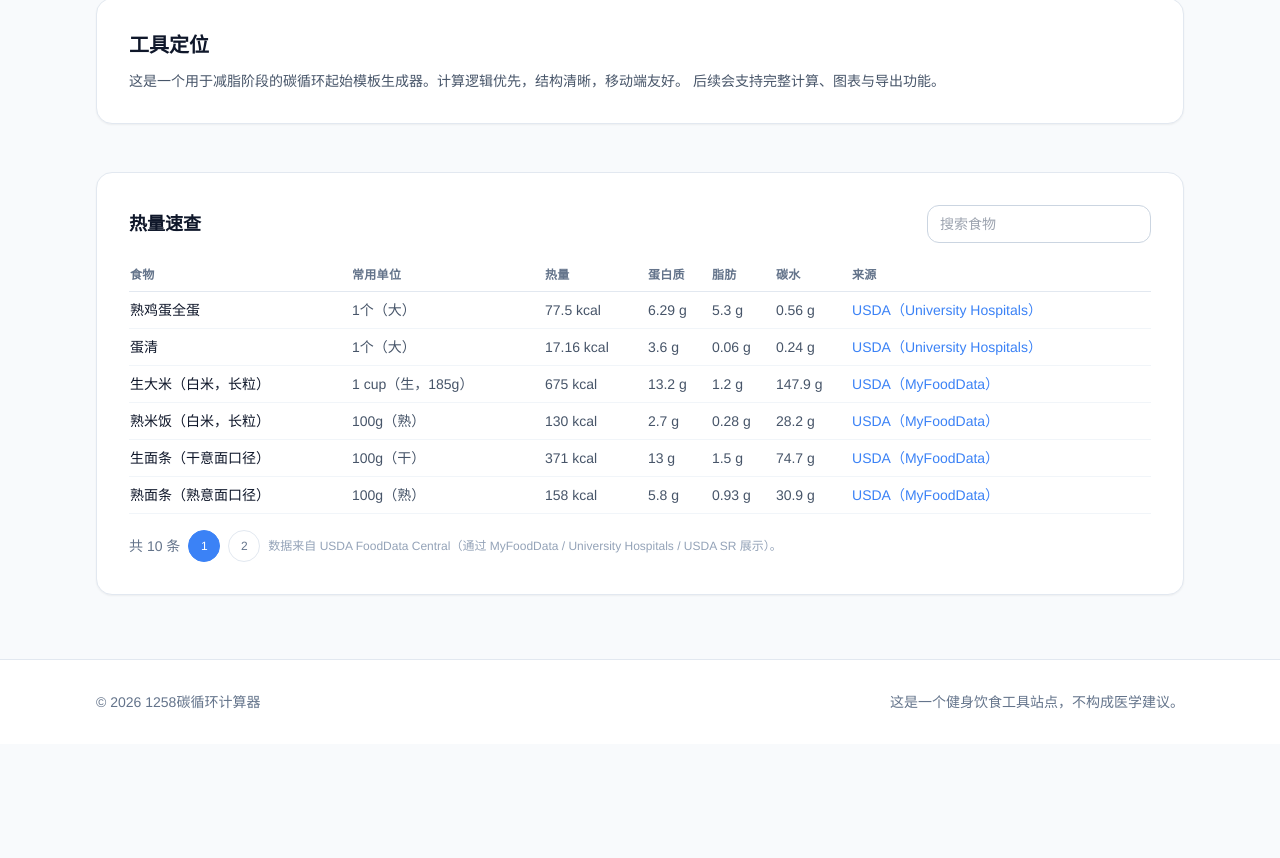
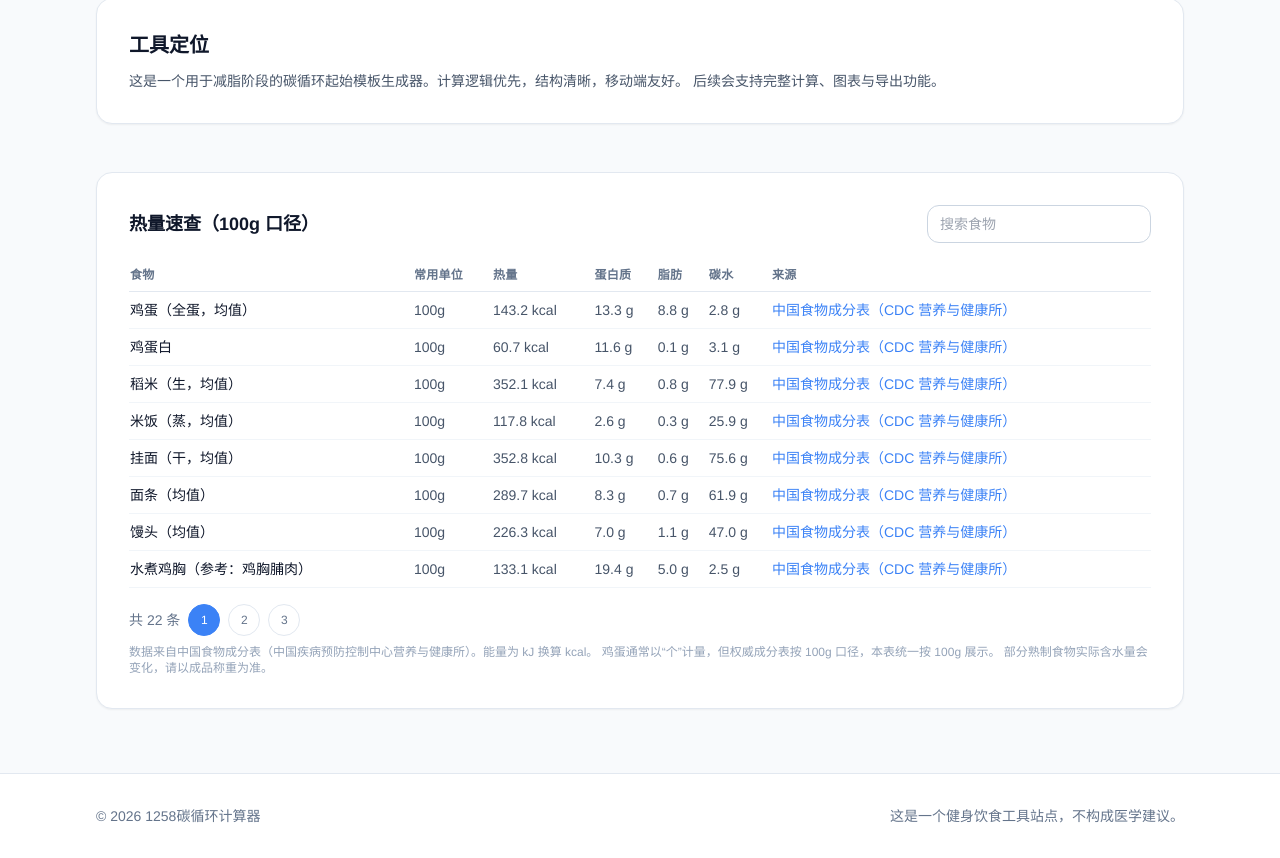
Before and after one commit to 18haventgirl/1258Cloop, a React (Vite) app: page / in a window 1280 px wide. Shown: the part 555-1413 px from the top of the page. Before the commit the page ends 1299 px from the top, so only its background shows below. Built offline with nearby package versions, Linux system fonts and the light colour scheme.

Commit message:
update food reference table to china food composition

```diff
--- a/src/pages/HomePage.tsx
+++ b/src/pages/HomePage.tsx
@@ -6,106 +6,228 @@ import { siteConfig } from '../config/site';
 import Card from '../components/ui/Card';
 import Input from '../components/ui/Input';
 
+const toKcal = (kj: number) => Math.round((kj / 4.184) * 10) / 10;
+
 const foodData = [
   {
-    name: '熟鸡蛋全蛋',
-    unit: '1个（大）',
-    calories: 77.5,
-    protein: 6.29,
-    fat: 5.3,
-    carbs: 0.56,
-    source: 'USDA（University Hospitals）',
-    sourceUrl: 'https://www.uhhospitals.org/health-information/health-and-wellness-library/article/nutritionfacts-v1/egg-whole-cooked-hard-boiled-1-large'
+    name: '鸡蛋（全蛋，均值）',
+    unit: '100g',
+    energyKj: 599,
+    protein: 13.3,
+    fat: 8.8,
+    carbs: 2.8,
+    source: '中国食物成分表（CDC 营养与健康所）',
+    sourceUrl: 'https://nlc.chinanutri.cn/fq/foodinfo/978.html'
   },
   {
-    name: '蛋清',
-    unit: '1个（大）',
-    calories: 17.16,
-    protein: 3.6,
-    fat: 0.06,
-    carbs: 0.24,
-    source: 'USDA（University Hospitals）',
-    sourceUrl: 'https://www.uhhospitals.org/health-information/health-and-wellness-library/article/nutritionfacts-v1/egg-white-raw-fresh-1-large'
+    name: '鸡蛋白',
+    unit: '100g',
+    energyKj: 254,
+    protein: 11.6,
+    fat: 0.1,
+    carbs: 3.1,
+    source: '中国食物成分表（CDC 营养与健康所）',
+    sourceUrl: 'https://nlc.chinanutri.cn/fq/foodinfo/982.html'
   },
   {
-    name: '生大米（白米，长粒）',
-    unit: '1 cup（生，185g）',
-    calories: 675,
-    protein: 13.2,
-    fat: 1.2,
-    carbs: 147.9,
-    source: 'USDA（MyFoodData）',
-    sourceUrl: 'https://tools.myfooddata.com/nutrition-facts/169756/wt1'
+    name: '稻米（生，均值）',
+    unit: '100g',
+    energyKj: 1473,
+    protein: 7.4,
+    fat: 0.8,
+    carbs: 77.9,
+    source: '中国食物成分表（CDC 营养与健康所）',
+    sourceUrl: 'https://nlc.chinanutri.cn/fq/foodinfo/280.html'
   },
   {
-    name: '熟米饭（白米，长粒）',
-    unit: '100g（熟）',
-    calories: 130,
-    protein: 2.7,
-    fat: 0.28,
-    carbs: 28.2,
-    source: 'USDA（MyFoodData）',
-    sourceUrl: 'https://tools.myfooddata.com/nutrition-facts/20445'
+    name: '米饭（蒸，均值）',
+    unit: '100g',
+    energyKj: 493,
+    protein: 2.6,
+    fat: 0.3,
+    carbs: 25.9,
+    source: '中国食物成分表（CDC 营养与健康所）',
+    sourceUrl: 'https://nlc.chinanutri.cn/fq/foodinfo/287.html'
   },
   {
-    name: '生面条（干意面口径）',
-    unit: '100g（干）',
-    calories: 371,
-    protein: 13,
-    fat: 1.5,
-    carbs: 74.7,
-    source: 'USDA（MyFoodData）',
-    sourceUrl: 'https://tools.myfooddata.com/nutrition-comparison/169736/100g'
+    name: '挂面（干，均值）',
+    unit: '100g',
+    energyKj: 1476,
+    protein: 10.3,
+    fat: 0.6,
+    carbs: 75.6,
+    source: '中国食物成分表（CDC 营养与健康所）',
+    sourceUrl: 'https://nlc.chinanutri.cn/fq/foodinfo/261.html'
   },
   {
-    name: '熟面条（熟意面口径）',
-    unit: '100g（熟）',
-    calories: 158,
-    protein: 5.8,
-    fat: 0.93,
-    carbs: 30.9,
-    source: 'USDA（MyFoodData）',
-    sourceUrl: 'https://tools.myfooddata.com/nutrition-facts/20121/100g/1'
+    name: '面条（均值）',
+    unit: '100g',
+    energyKj: 1212,
+    protein: 8.3,
+    fat: 0.7,
+    carbs: 61.9,
+    source: '中国食物成分表（CDC 营养与健康所）',
+    sourceUrl: 'https://nlc.chinanutri.cn/fq/foodinfo/264.html'
   },
   {
-    name: '馒头（蒸馒头）',
+    name: '馒头（均值）',
     unit: '100g',
-    calories: 268,
-    protein: 6.7,
-    fat: 2.9,
-    carbs: 54.3,
-    source: 'USDA（FoodData Central，SnapCalorie 展示）',
-    sourceUrl: 'https://www.snapcalorie.com/nutrition/steamed_bun_nutrition.html'
+    energyKj: 947,
+    protein: 7.0,
+    fat: 1.1,
+    carbs: 47.0,
+    source: '中国食物成分表（CDC 营养与健康所）',
+    sourceUrl: 'https://nlc.chinanutri.cn/fq/foodinfo/272.html'
   },
   {
-    name: '生鸡胸肉（去皮去骨）',
+    name: '水煮鸡胸（参考：鸡胸脯肉）',
     unit: '100g',
-    calories: 110,
-    protein: 23.09,
-    fat: 1.24,
-    carbs: 0,
-    source: 'USDA（SR 数据展示）',
-    sourceUrl: 'https://www.cooks.com/rec/nutrition?nwal=05062'
+    energyKj: 557,
+    protein: 19.4,
+    fat: 5.0,
+    carbs: 2.5,
+    source: '中国食物成分表（CDC 营养与健康所）',
+    sourceUrl: 'https://nlc.chinanutri.cn/fq/foodinfo/880.html'
   },
   {
-    name: '熟鸡胸肉（烤，去皮）',
+    name: '卤鸡腿（参考：鸡腿）',
     unit: '100g',
-    calories: 165,
-    protein: 31.02,
-    fat: 3.57,
+    energyKj: 753,
+    protein: 16.0,
+    fat: 13.0,
     carbs: 0,
-    source: 'USDA（SR 数据展示）',
-    sourceUrl: 'https://www.cooks.com/rec/nutrition?nwal=05064'
+    source: '中国食物成分表（CDC 营养与健康所）',
+    sourceUrl: 'https://nlc.chinanutri.cn/fq/foodinfo/882.html'
   },
   {
-    name: '熟鸡腿肉（去皮）',
+    name: '方便面饼（干）',
     unit: '100g',
-    calories: 209,
-    protein: 25.94,
-    fat: 10.88,
-    carbs: 0,
-    source: 'USDA（SR 数据展示）',
-    sourceUrl: 'https://www.cooks.com/rec/nutrition?nwal=05098'
+    energyKj: 1983,
+    protein: 9.5,
+    fat: 21.1,
+    carbs: 61.6,
+    source: '中国食物成分表（CDC 营养与健康所）',
+    sourceUrl: 'https://nlc.chinanutri.cn/fq/foodinfo/1291.html'
+  },
+  {
+    name: '苹果（均值）',
+    unit: '100g',
+    energyKj: 229,
+    protein: 0.2,
+    fat: 0.2,
+    carbs: 13.5,
+    source: '中国食物成分表（CDC 营养与健康所）',
+    sourceUrl: 'https://nlc.chinanutri.cn/fq/foodinfo/613.html'
+  },
+  {
+    name: '香蕉',
+    unit: '100g',
+    energyKj: 394,
+    protein: 1.4,
+    fat: 0.2,
+    carbs: 22.0,
+    source: '中国食物成分表（CDC 营养与健康所）',
+    sourceUrl: 'https://nlc.chinanutri.cn/fq/foodinfo/726.html'
+  },
+  {
+    name: '橙',
+    unit: '100g',
+    energyKj: 204,
+    protein: 0.8,
+    fat: 0.2,
+    carbs: 11.1,
+    source: '中国食物成分表（CDC 营养与健康所）',
+    sourceUrl: 'https://nlc.chinanutri.cn/fq/foodinfo/704.html'
+  },
+  {
+    name: '番茄',
+    unit: '100g',
+    energyKj: 86,
+    protein: 0.9,
+    fat: 0.2,
+    carbs: 4.0,
+    source: '中国食物成分表（CDC 营养与健康所）',
+    sourceUrl: 'https://nlc.chinanutri.cn/fq/foodinfo/405.html'
+  },
+  {
+    name: '黄瓜（鲜）',
+    unit: '100g',
+    energyKj: 66,
+    protein: 0.8,
+    fat: 0.2,
+    carbs: 2.9,
+    source: '中国食物成分表（CDC 营养与健康所）',
+    sourceUrl: 'https://nlc.chinanutri.cn/fq/foodinfo/422.html'
+  },
+  {
+    name: '西兰花',
+    unit: '100g',
+    energyKj: 151,
+    protein: 4.1,
+    fat: 0.6,
+    carbs: 4.3,
+    source: '中国食物成分表（CDC 营养与健康所）',
+    sourceUrl: 'https://nlc.chinanutri.cn/fq/foodinfo/465.html'
+  },
+  {
+    name: '菠菜（鲜）',
+    unit: '100g',
+    energyKj: 116,
+    protein: 2.6,
+    fat: 0.3,
+    carbs: 4.5,
+    source: '中国食物成分表（CDC 营养与健康所）',
+    sourceUrl: 'https://nlc.chinanutri.cn/fq/foodinfo/473.html'
+  },
+  {
+    name: '胡萝卜（黄）',
+    unit: '100g',
+    energyKj: 193,
+    protein: 1.4,
+    fat: 0.2,
+    carbs: 10.2,
+    source: '中国食物成分表（CDC 营养与健康所）',
+    sourceUrl: 'https://nlc.chinanutri.cn/fq/foodinfo/381.html'
+  },
+  {
+    name: '马铃薯（土豆）',
+    unit: '100g',
+    energyKj: 328,
+    protein: 2.0,
+    fat: 0.2,
+    carbs: 17.2,
+    source: '中国食物成分表（CDC 营养与健康所）',
+    sourceUrl: 'https://nlc.chinanutri.cn/fq/foodinfo/313.html'
+  },
+  {
+    name: '甘薯（红心，红薯）',
+    unit: '100g',
+    energyKj: 432,
+    protein: 1.1,
+    fat: 0.2,
+    carbs: 24.7,
+    source: '中国食物成分表（CDC 营养与健康所）',
+    sourceUrl: 'https://nlc.chinanutri.cn/fq/foodinfo/316.html'
+  },
+  {
+    name: '大白菜（均值）',
+    unit: '100g',
+    energyKj: 76,
+    protein: 1.5,
+    fat: 0.1,
+    carbs: 3.2,
+    source: '中国食物成分表（CDC 营养与健康所）',
+    sourceUrl: 'https://nlc.chinanutri.cn/fq/foodinfo/450.html'
+  },
+  {
+    name: '葡萄（均值）',
+    unit: '100g',
+    energyKj: 187,
+    protein: 0.5,
+    fat: 0.2,
+    carbs: 10.3,
+    source: '中国食物成分表（CDC 营养与健康所）',
+    sourceUrl: 'https://nlc.chinanutri.cn/fq/foodinfo/684.html'
   }
 ];
 
@@ -114,7 +236,7 @@ const HomePage = () => {
 
   const [query, setQuery] = useState('');
   const [page, setPage] = useState(1);
-  const pageSize = 6;
+  const pageSize = 8;
 
   const filtered = useMemo(() => {
     const keyword = query.trim();
@@ -124,7 +246,7 @@ const HomePage = () => {
 
   const totalPages = Math.max(1, Math.ceil(filtered.length / pageSize));
   const currentPage = Math.min(page, totalPages);
-  const paged = filtered.slice((currentPage - 1) * pageSize, currentPage * pageSize);
+  const paged = filtered.slice((currentPage - 1) * pageSize, pageSize * currentPage);
 
   return (
     <div>
@@ -181,7 +303,7 @@ const HomePage = () => {
         <PageContainer>
           <Card className="p-6 sm:p-8">
             <div className="flex flex-col gap-3 sm:flex-row sm:items-center sm:justify-between">
-              <h2 className="text-lg font-semibold text-slate-900">热量速查</h2>
+              <h2 className="text-lg font-semibold text-slate-900">热量速查（100g 口径）</h2>
               <div className="w-full sm:w-56">
                 <Input
                   value={query}
@@ -194,7 +316,7 @@ const HomePage = () => {
               </div>
             </div>
             <div className="mt-4 overflow-x-auto">
-              <table className="w-full min-w-[560px] text-left text-sm text-slate-600">
+              <table className="w-full min-w-[640px] text-left text-sm text-slate-600">
                 <thead className="border-b border-slate-200 text-xs uppercase tracking-wide text-slate-500">
                   <tr>
                     <th className="py-2">食物</th>
@@ -211,10 +333,10 @@ const HomePage = () => {
                     <tr key={item.name} className="border-b border-slate-100">
                       <td className="py-2 font-medium text-slate-900">{item.name}</td>
                       <td className="py-2">{item.unit}</td>
-                      <td className="py-2">{item.calories} kcal</td>
-                      <td className="py-2">{item.protein} g</td>
-                      <td className="py-2">{item.fat} g</td>
-                      <td className="py-2">{item.carbs} g</td>
+                      <td className="py-2">{toKcal(item.energyKj)} kcal</td>
+                      <td className="py-2">{item.protein.toFixed(1)} g</td>
+                      <td className="py-2">{item.fat.toFixed(1)} g</td>
+                      <td className="py-2">{item.carbs.toFixed(1)} g</td>
                       <td className="py-2">
                         <a
                           href={item.sourceUrl}
@@ -249,7 +371,9 @@ const HomePage = () => {
                 ))}
               </div>
               <span className="text-xs text-slate-400">
-                数据来自 USDA FoodData Central（通过 MyFoodData / University Hospitals / USDA SR 展示）。
+                数据来自中国食物成分表（中国疾病预防控制中心营养与健康所）。能量为 kJ 换算 kcal。
+                鸡蛋通常以“个”计量，但权威成分表按 100g 口径，本表统一按 100g 展示。
+                部分熟制食物实际含水量会变化，请以成品称重为准。
               </span>
             </div>
           </Card>
```
